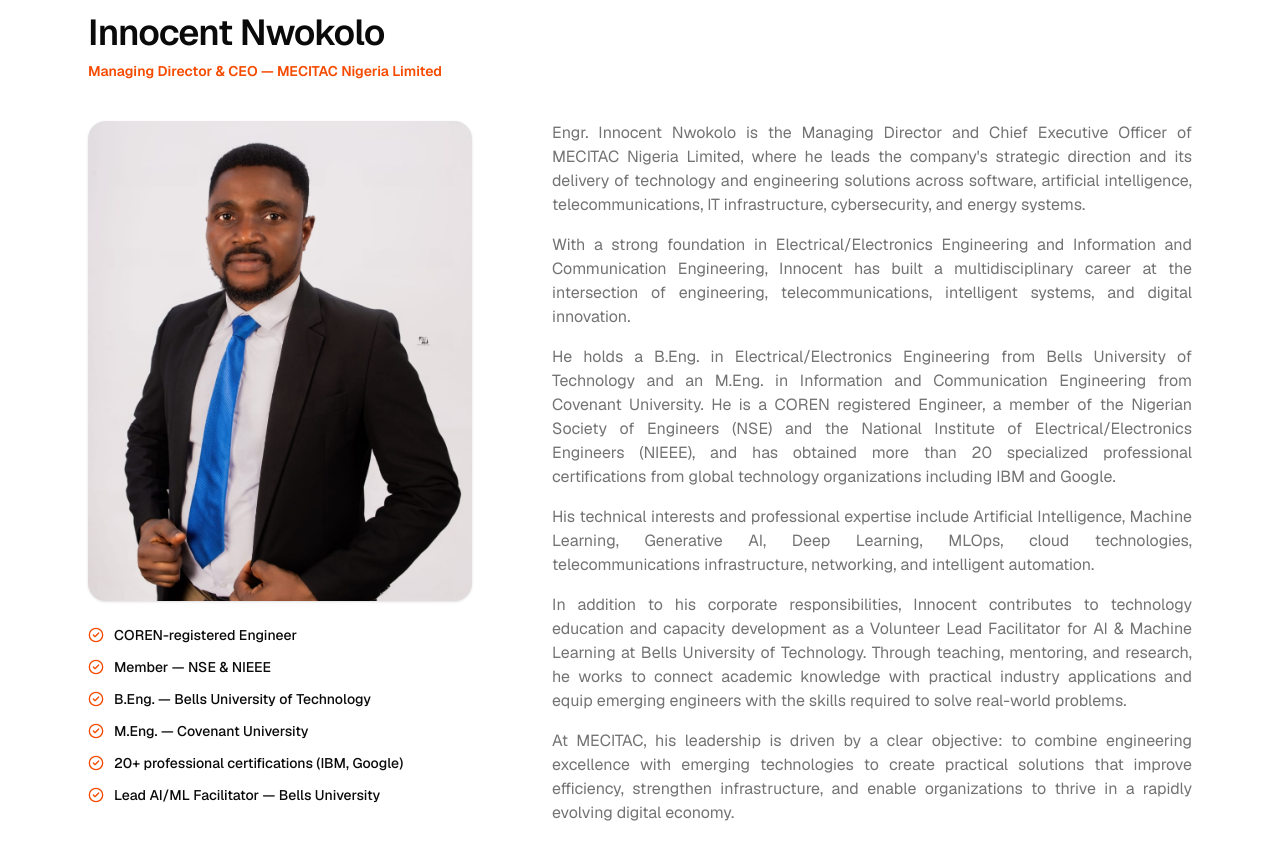
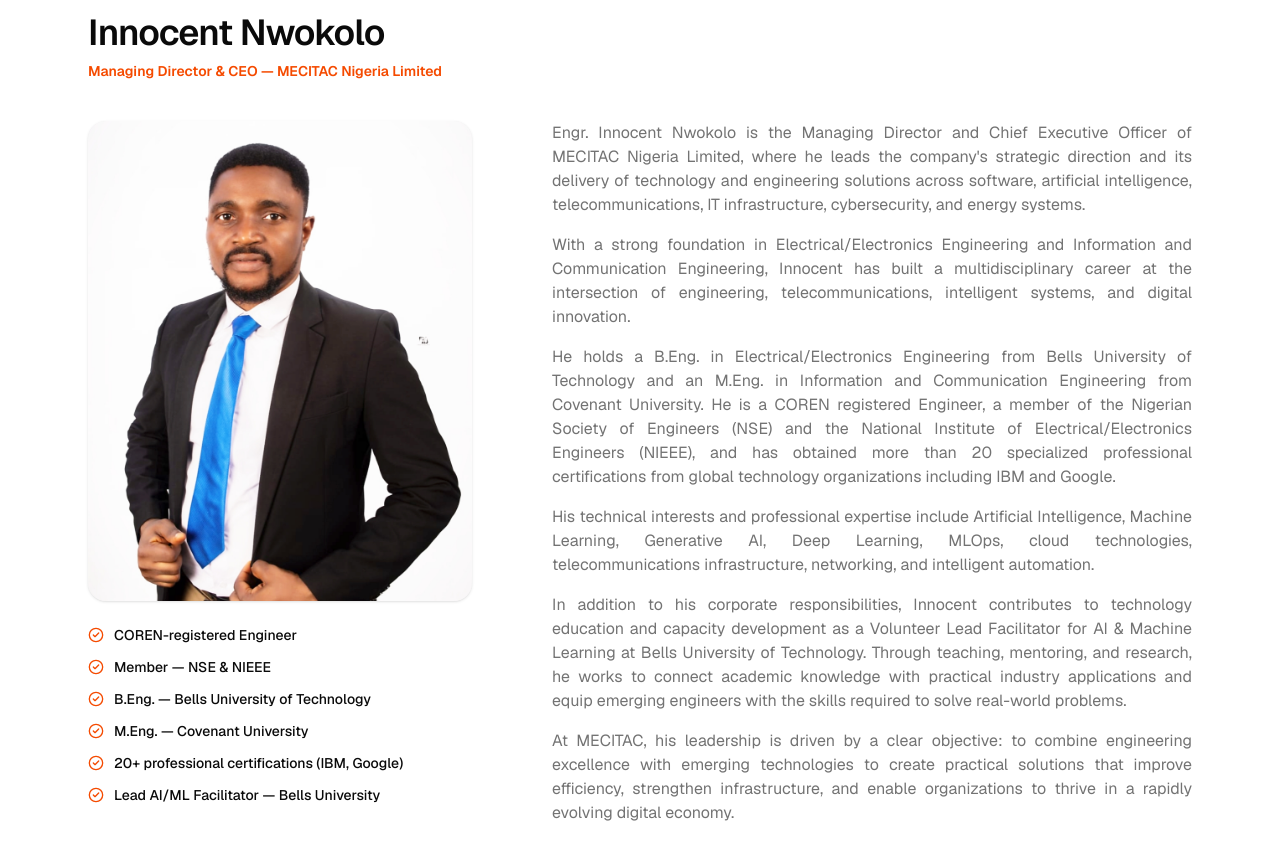
Before and after one commit to mik-max/MECIT-website, a Next.js app: page / in a window 1280 px wide. Shown: the part 3600-4459 px from the top of the page. Built offline with nearby package versions, Linux system fonts and the light colour scheme; no server answers.

Commit message:
feat: swap engineer portrait to new png
Co-Authored-By: Claude Sonnet 5 <noreply@anthropic.com>

```diff
--- a/constants/images.ts
+++ b/constants/images.ts
@@ -4,5 +4,5 @@ export const IMAGES = {
   // Drop matching files into public/images/about/
   aboutMain: "/images/about/main.png",
   aboutDetail: "/images/about/detail.png",
-  engineerPortrait: "/images/about/engr_innocent.jpeg",
+  engineerPortrait: "/images/about/engr_innocent.png",
 };
```
Also changed, not shown: public/images/about/engr_innocent.png (added).
